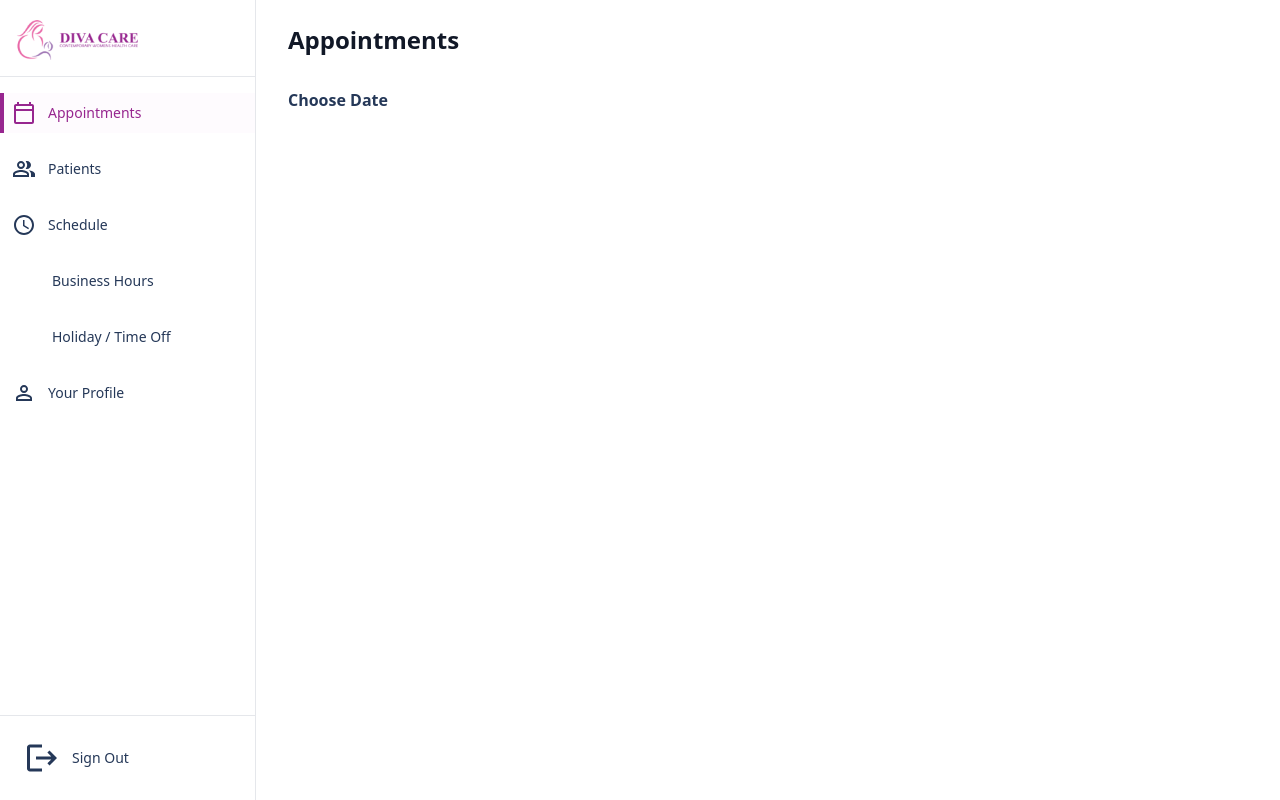
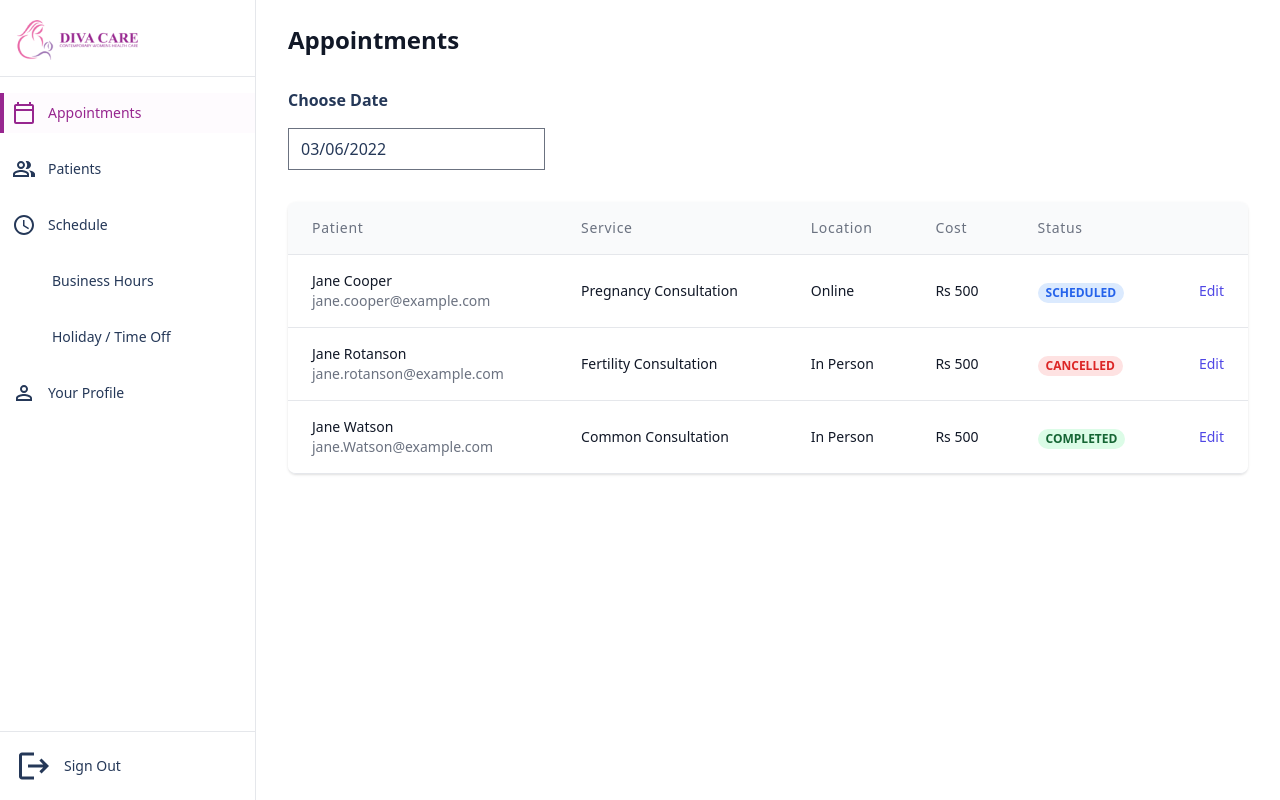
Before and after one commit to anrahulananth/doctor-app, a Next.js app: page /doctor/appointments in a window 1280 px wide. Built offline with nearby package versions, Linux system fonts and the light colour scheme; a web font is replaced by a local one.

Commit message:
Appointment Page

```diff
--- a/src/layout/DoctorLayout.js
+++ b/src/layout/DoctorLayout.js
@@ -110,7 +110,7 @@
                                     ))}
                                 </nav>
                             </div>
-                            <div className="flex-shrink-0 flex border-t border-gray-200 p-4">
+                            <div className="flex-shrink-0 flex border-t border-gray-200 p-2">
                                 <Link href="/" passHref>
                                     <div className="flex-shrink-0 group block">
                                         <div className="flex items-center group-hover:bg-background10 rounded-md p-2">
@@ -173,7 +173,7 @@
                             ))}
                         </nav>
                     </div>
-                    <div className="flex-shrink-0 flex border-t border-gray-200 p-4">
+                    <div className="flex-shrink-0 flex border-t border-gray-200 p-2">
                         <Link href="/" passHref>
                             <div className="flex-shrink-0 w-full group block">
                                 <div className="flex items-center group-hover:bg-background10 rounded-md p-2">
--- a/src/pages/doctor/appointments.js
+++ b/src/pages/doctor/appointments.js
@@ -1,8 +1,48 @@
+import { useState } from "react";
 import Head from "next/head";
-import { useState } from "react";
+import DatePicker from "react-datepicker";
+import styled from "styled-components";
+import classNames from "classnames";
+import "react-datepicker/dist/react-datepicker.css";
+const appointments = [
+    {
+        patient: "Jane Cooper",
+        service: "Pregnancy Consultation",
+        status: "SCHEDULED",
+        location: "Online",
+        cost: "Rs 500",
+        email: "jane.cooper@example.com"
+    },
+    {
+        patient: "Jane Rotanson",
+        service: "Fertility Consultation",
+        status: "CANCELLED",
+        location: "In Person",
+        cost: "Rs 500",
+        email: "jane.rotanson@example.com"
+    },
+    {
+        patient: "Jane Watson",
+        service: "Common Consultation",
+        status: "COMPLETED",
+        location: "In Person",
+        cost: "Rs 500",
+        email: "jane.Watson@example.com"
+    },
+    // More appointments...
+];
+
+const CustomDatePicker = styled(DatePicker)`
+    .react-datepicker__input-container {
+        input {
+            border-radius: 10px;
+        }
+    }
+`;
+
 
 export default function Appointments() {
-    const [value, onChange] = useState(new Date());
+    const [startDate, setStartDate] = useState(new Date());
     return (
         <>
             <Head>
@@ -20,6 +60,94 @@
                                 Choose Date
                             </h2>
                             <div className="py-4 flex">
+                                <CustomDatePicker selected={startDate} onChange={(date) => setStartDate(date)} />
+                            </div>
+                            <div className="py-4">
+                                <div className="flex flex-col">
+                                    <div className="-my-2 overflow-x-auto sm:-mx-6 lg:-mx-8">
+                                        <div className="py-2 align-middle inline-block min-w-full sm:px-6 lg:px-8">
+                                            <div className="shadow overflow-hidden border-b border-gray-200 sm:rounded-lg">
+                                                <table className="min-w-full divide-y divide-gray-200">
+                                                    <thead className="bg-gray-50">
+                                                        <tr>
+                                                            <th
+                                                                scope="col"
+                                                                className="px-6 py-4 text-left text-sm font-medium text-gray-500 tracking-wider"
+                                                            >
+                                                                Patient
+                                                            </th>
+                                                            <th
+                                                                scope="col"
+                                                                className="px-6 py-4 text-left text-sm font-medium text-gray-500 tracking-wider"
+                                                            >
+                                                                Service
+                                                            </th>
+                                                            <th
+                                                                scope="col"
+                                                                className="px-6 py-4 text-left text-sm font-medium text-gray-500 tracking-wider"
+                                                            >
+                                                                Location
+                                                            </th>
+                                                            <th
+                                                                scope="col"
+                                                                className="px-6 py-4 text-left text-sm font-medium text-gray-500 tracking-wider"
+                                                            >
+                                                                Cost
+                                                            </th>
+                                                            <th
+                                                                scope="col"
+                                                                className="px-6 py-4 text-left text-sm font-medium text-gray-500 tracking-wider"
+                                                            >
+                                                                Status
+                                                            </th>
+                                                            <th scope="col" className="relative px-6 py-4">
+                                                                <span className="sr-only">Edit</span>
+                                                            </th>
+                                                        </tr>
+                                                    </thead>
+                                                    <tbody className="bg-white divide-y divide-gray-200">
+                                                        {appointments.map((person) => (
+                                                            <tr key={person.email}>
+                                                                <td className="px-6 py-4 whitespace-nowrap">
+                                                                    <div className="flex items-center">
+                                                                        <div>
+                                                                            <div className="text-sm font-medium text-gray-900">{person.patient}</div>
+                                                                            <div className="text-sm text-gray-500">{person.email}</div>
+                                                                        </div>
+                                                                    </div>
+                                                                </td>
+                                                                <td className="px-6 py-4 whitespace-nowrap">
+                                                                    <div className="text-sm text-gray-900">{person.service}</div>
+                                                                </td>
+                                                                <td className="px-6 py-4 whitespace-nowrap">
+                                                                    <div className="text-sm text-gray-900">{person.location}</div>
+                                                                </td>
+                                                                <td className="px-6 py-4 whitespace-nowrap">
+                                                                    <div className="text-sm text-gray-900">{person.cost}</div>
+                                                                </td>
+                                                                <td className="px-6 py-4 whitespace-nowrap">
+                                                                    <span className={classNames({
+                                                                        "px-2 inline-flex text-xs leading-5 font-semibold rounded-full": true,
+                                                                        "bg-green-100 text-green-800": person.status === "COMPLETED",
+                                                                        "bg-red-100 text-red-600": person.status === "CANCELLED",
+                                                                        "bg-blue-100 text-blue-600": person.status === "SCHEDULED"
+                                                                    })}>
+                                                                        {person.status}
+                                                                    </span>
+                                                                </td>
+                                                                <td className="px-6 py-4 whitespace-nowrap text-right text-sm font-medium">
+                                                                    <a href="#" className="text-indigo-600 hover:text-indigo-900">
+                                                                        Edit
+                                                                    </a>
+                                                                </td>
+                                                            </tr>
+                                                        ))}
+                                                    </tbody>
+                                                </table>
+                                            </div>
+                                        </div>
+                                    </div>
+                                </div>
                             </div>
                         </div>
                     </div>
```
